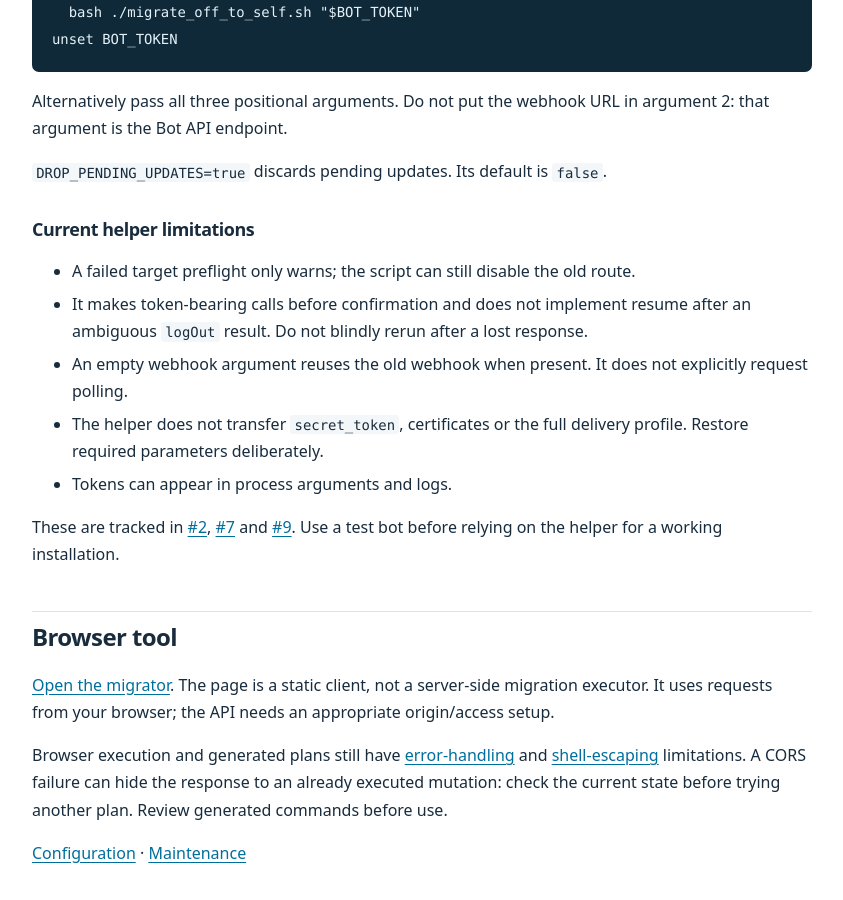
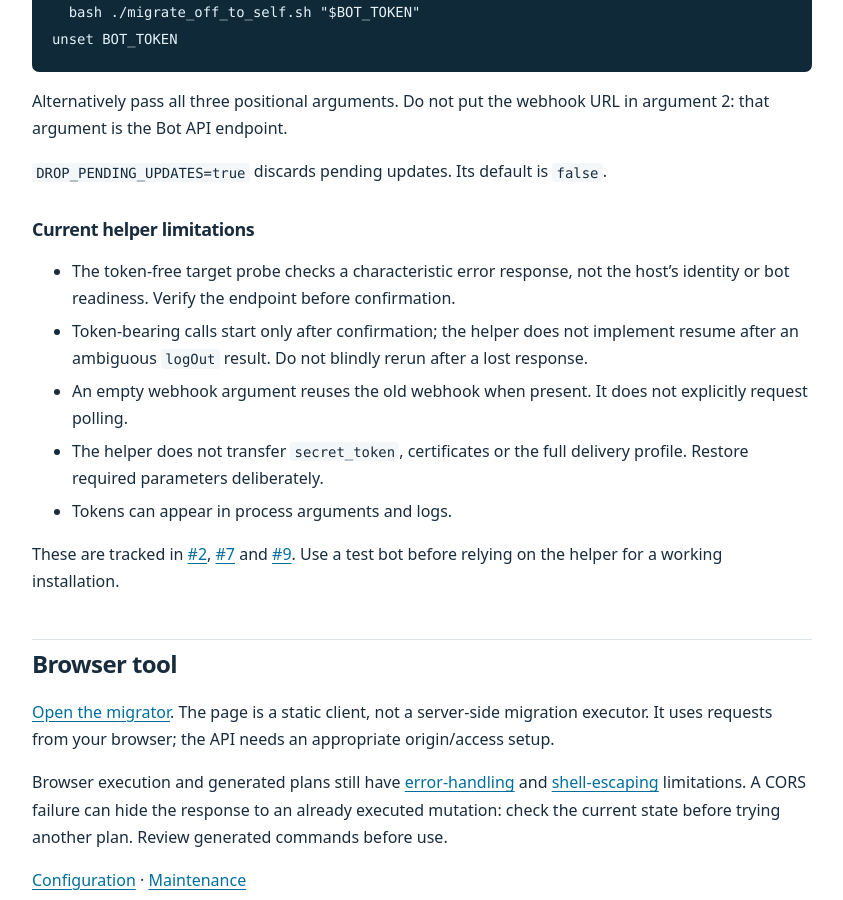
Before and after one commit to ichinya/tg-selfhost-botapi, a Jekyll site: the page built from docs/en/migration.md, in a window 1280 px wide and 900 px high, scrolled down 1893 px. Shown: the whole window, without its empty margins (326-1169 px from the left). Built offline with Jekyll 4.4.1, drawn with Linux system fonts in a browser that asks for light colours.

Commit message:
fix(migrator): перенести согласие перед запросами; Refs #10

```diff
--- a/docs/en/migration.md
+++ b/docs/en/migration.md
@@ -78,9 +78,10 @@ argument 2: that argument is the Bot API endpoint.
 
 ### Current helper limitations
 
-- A failed target preflight only warns; the script can still disable the old route.
-- It makes token-bearing calls before confirmation and does not implement resume
-  after an ambiguous `logOut` result. Do not blindly rerun after a lost response.
+- The token-free target probe checks a characteristic error response, not the
+  host's identity or bot readiness. Verify the endpoint before confirmation.
+- Token-bearing calls start only after confirmation; the helper does not implement
+  resume after an ambiguous `logOut` result. Do not blindly rerun after a lost response.
 - An empty webhook argument reuses the old webhook when present. It does not
   explicitly request polling.
 - The helper does not transfer `secret_token`, certificates or the full delivery
```
Also changed, not shown: docs/ru/migration.md (+3 -3 lines), 1 other file.
